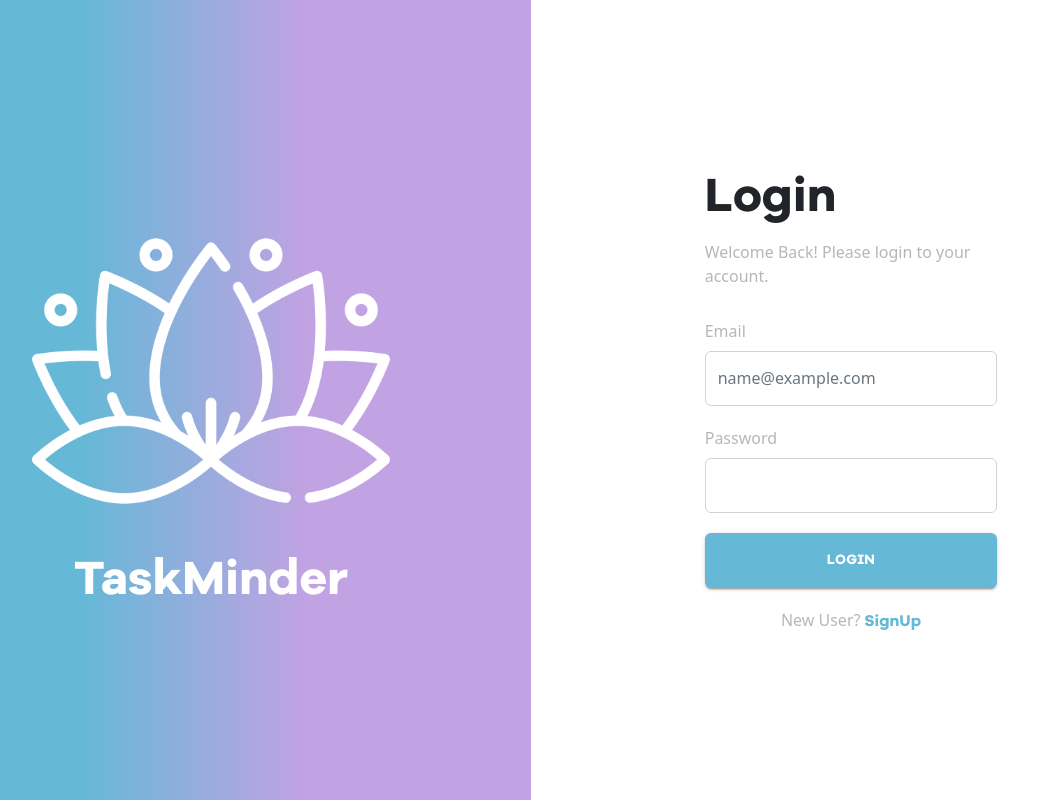
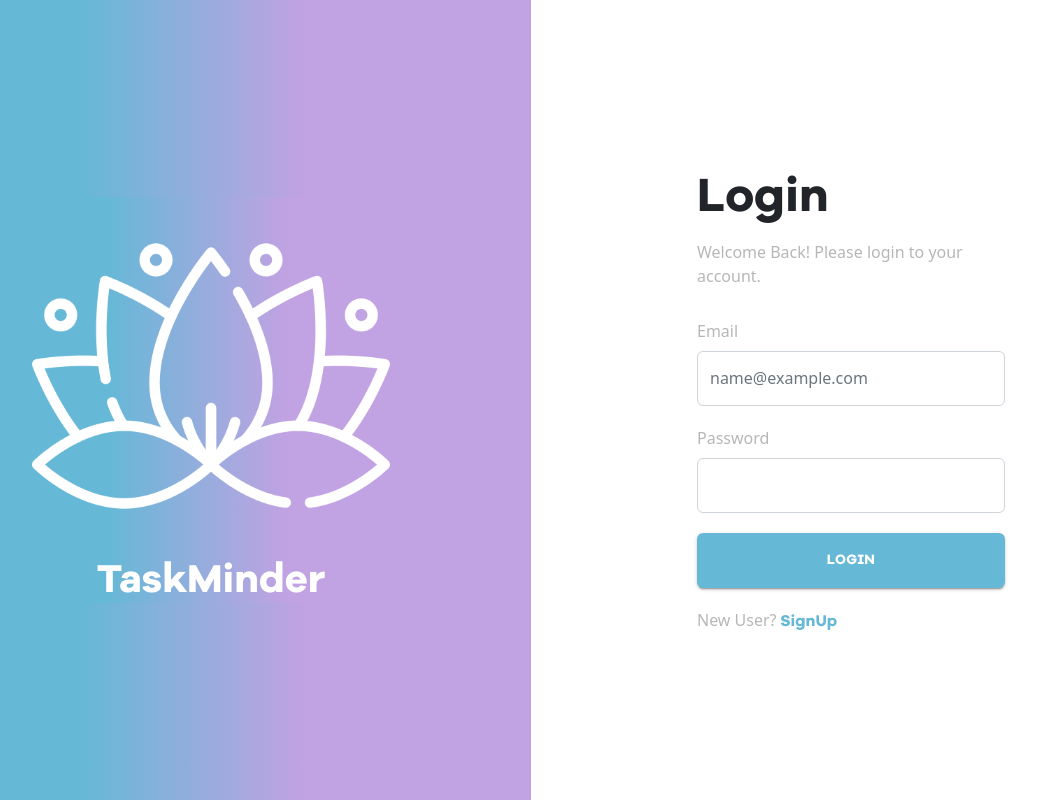
Before and after one commit to jeniferbenavent/taskminder, a React (Vite) app: page / in a window 1280 px wide. Shown: the whole page, without its empty margins (109-1146 px from the left). Built offline with nearby package versions, Linux system fonts and the light colour scheme.

Commit message:
Some Auth page changes

```diff
--- a/src/App.css
+++ b/src/App.css
@@ -1,5 +1,68 @@
-html, body, #root {
-  height: 100vh;
-  margin: 0;
-  padding: 0;
+html,body,#root {
+  height:100vh;
+  margin:0;
+  padding:0
 }
+
+.rightPanel {
+  align-items:center;
+  display:flex;
+  flex-direction:column;
+  height:100vh;
+  justify-content:center;
+  padding:0 25%
+}
+
+.auth-form {
+  padding-top:10%;
+  width:100%
+}
+
+.form-title {
+  width:100%
+}
+
+.form-group {
+  padding-bottom:20px
+}
+
+input {
+  height:55px
+}
+
+button[type="submit"] {
+  background:#66b8d7;
+  border:none;
+  border-radius:6px;
+  color:#fff;
+  cursor:pointer;
+  font-family:"GalanoGrotesqueBold";
+  height:3.4375rem;
+  padding:10px 20px;
+  width:100%
+}
+
+button[type="submit"]:hover {
+  background:rgba(193,162,226,1)
+}
+
+.typeform-title {
+  font-family:"GalanoGrotesqueBold";
+  font-size:3em;
+  padding-bottom:5%
+}
+
+label,.form-subtitle {
+  color:#b8b6b6
+}
+
+.link,.a-formlink {
+  color:#66b8d7!important;
+  cursor:pointer;
+  font-family:"GalanoGrotesqueBold";
+  text-decoration:none
+}
+
+.link:hover,.a-formlink:hover {
+  color:rgba(193,162,226,1)!important
+}
--- a/src/components/Auth/Signup/SignUp.tsx
+++ b/src/components/Auth/Login.tsx
@@ -1,17 +1,16 @@
 import { FormEvent, useState } from "react";
-import { createUserWithEmailAndPassword } from "firebase/auth";
-import { auth } from "../../../firebase";
+import { auth } from "../../firebase";
+import { signInWithEmailAndPassword } from "firebase/auth";
 import { Button } from "@mui/material";
 import { Form } from "react-bootstrap";
-import "./SignUp.css";
 
-function SignUp(props: any) {
+function Login(props: any) {
   const [email, setEmail] = useState("");
   const [password, setPassword] = useState("");
 
   const signIn = (e: FormEvent) => {
     e.preventDefault();
-    createUserWithEmailAndPassword(auth, email, password)
+    signInWithEmailAndPassword(auth, email, password)
       .then((userCredential) => {
         console.log(userCredential);
       })
@@ -22,41 +21,34 @@ function SignUp(props: any) {
 
   return (
     <div className="rightPanel">
-      <div className="infoTitle">
-        <h1>Sign Up</h1>
-        <p>
-          Welcome! Create a new account.
-        </p>
+      <div className="form-title">
+        <h1 className="typeform-title">Login</h1>
+        <p className="form-subtitle">Welcome Back! Please login to your<br></br>account.</p>
       </div>
-      <form className="login-form" onSubmit={signIn}>
+      <form className="auth-form" onSubmit={signIn}>
         <div className="form-group">
           <Form.Label>Email</Form.Label>
           <Form.Control
             type="email"
             placeholder="name@example.com"
             value={email}
-            onChange={(e) => setEmail(e.target.value)}
-          />
+            onChange={(e) => setEmail(e.target.value)} />
         </div>
         <div className="form-group">
           <Form.Label>Password</Form.Label>
           <Form.Control
             type="password"
-            id="inputPassword5"
             aria-describedby="passwordHelpBlock"
             value={password}
-            onChange={(e) => setPassword(e.target.value)}
-          />
+            onChange={(e) => setPassword(e.target.value)} />
         </div>
         <div className="form-group">
-          <Button type="submit" variant="contained">
-            SignUp
-          </Button>
+          <Button type="submit" variant="contained">Login</Button>
         </div>
-        <p className="newuser">Already have a user?<a onClick={ () => props.OnFormSwitch('login')}> LogIn</a></p>
+        <p className="form-subtitle">New User?<a onClick={() => props.OnFormSwitch('register')} className="a-formlink"> SignUp</a></p>
       </form>
     </div>
   );
 }
 
-export default SignUp;
+export default Login;
--- a/src/components/Auth/Login/Login.css
+++ /dev/null
@@ -1,88 +0,0 @@
-.rightPanel {
-  padding: 0 25%;
-  display: flex;
-  align-items: center;
-  justify-content: center;
-  flex-direction: column;
-  height: 100vh;
-}
-
-.form-input,
-.login-form {
-  width: 95%;
-  padding-top: 10%;
-}
-
-.infoTitle {
-  width: 95%;
-}
-
-.form-group {
-  padding-bottom: 20px;
-}
-
-label {
-  color: #b8b6b6;
-}
-
-input {
-  height: 55px;
-}
-
-button[type="submit"] {
-  padding: 10px 20px;
-  background: rgb(102, 184, 215);
-  color: white;
-  border: none;
-  border-radius: 6px;
-  cursor: pointer;
-  width: 100%;
-  height: 3.4375rem;
-  font-family: "GalanoGrotesqueBold";
-}
-
-button[type="submit"]:hover {
-  background: rgba(193,162,226,1);
-}
-
-h1 {
-  font-family: "GalanoGrotesqueBold";
-  font-size: 3em;
-  padding-bottom: 5%;
-}
-
-p {
-  color: #b8b6b6;
-}
-
-.link {
-  color: rgb(102, 184, 215) !important;
-  font-family: "GalanoGrotesqueBold";
-  text-decoration: none;
-  cursor: pointer;
-}
-
-.link:hover {
-  color: rgba(193,162,226,1) !important;
-}
-
-a {
-  color: rgb(102, 184, 215) !important;
-  font-family: "GalanoGrotesqueBold";
-  text-decoration: none;
-  cursor: pointer;
-}
-
-a:hover {
-  color: rgba(193,162,226,1) !important;
-}
-
-.forms{
-justify-content: center;
-    align-items: center;
-    display: flex;
-}
-
-.newuser{
-  text-align: center;
-}
--- a/src/components/Auth/Login/Login.tsx
+++ b/src/components/Auth/SignUp.tsx
@@ -1,18 +1,16 @@
 import { FormEvent, useState } from "react";
-import { signInWithEmailAndPassword } from "firebase/auth";
-import { auth } from "../../../firebase";
+import { createUserWithEmailAndPassword } from "firebase/auth";
+import { auth } from "../../firebase";
 import { Button } from "@mui/material";
 import { Form } from "react-bootstrap";
-import "./Login.css";
 
-
-function Login(props: any) {
+function SignUp(props: any) {
   const [email, setEmail] = useState("");
   const [password, setPassword] = useState("");
 
   const signIn = (e: FormEvent) => {
     e.preventDefault();
-    signInWithEmailAndPassword(auth, email, password)
+    createUserWithEmailAndPassword(auth, email, password)
       .then((userCredential) => {
         console.log(userCredential);
       })
@@ -23,13 +21,11 @@ function Login(props: any) {
 
   return (
     <div className="rightPanel">
-      <div className="infoTitle">
-        <h1>Login</h1>
-        <p>
-          Welcome Back! Please login to your<br></br>account.
-        </p>
+      <div className="form-title">
+        <h1 className="typeform-title">Sign Up</h1>
+        <p className="form-subtitle">Welcome! Create a new account.</p>
       </div>
-      <form className="login-form" onSubmit={signIn}>
+      <form className="auth-form" onSubmit={signIn}>
         <div className="form-group">
           <Form.Label>Email</Form.Label>
           <Form.Control
@@ -43,21 +39,18 @@ function Login(props: any) {
           <Form.Label>Password</Form.Label>
           <Form.Control
             type="password"
-            id="inputPassword5"
             aria-describedby="passwordHelpBlock"
             value={password}
             onChange={(e) => setPassword(e.target.value)}
           />
         </div>
         <div className="form-group">
-          <Button type="submit" variant="contained">
-            Login
-          </Button>
+          <Button type="submit" variant="contained">SignUp</Button>
         </div>
-        <p className="newuser">New User?<a onClick={ () => props.OnFormSwitch('register')}> SignUp</a></p>
+        <p className="form-subtitle">Already have a user?<a onClick={() => props.OnFormSwitch('login')} className="a-formlink"> LogIn</a></p>
       </form>
     </div>
   );
 }
 
-export default Login;
+export default SignUp;
--- a/src/components/Auth/Signup/SignUp.css
+++ /dev/null
@@ -1,115 +0,0 @@
-.rightPanel {
-  align-items: center;
-  display: flex;
-  flex-direction: column;
-  height: 100vh;
-  justify-content: center;
-  padding: 0 25%;
-}
-
-.form-input,
-.login-form {
-  padding-top: 10%;
-  width: 95%;
-}
-
-.infoTitle {
-  width: 95%;
-}
-
-.form-group {
-  padding-bottom: 20px;
-}
-
-label {
-  color: #b8b6b6;
-}
-
-input {
-  height: 55px;
-}
-
-button[type="submit"] {
-  background: #66b8d7;
-  border: none;
-  border-radius: 6px;
-  color: #fff;
-  cursor: pointer;
-  font-family: "GalanoGrotesqueBold";
-  height: 3.4375rem;
-  padding: 10px 20px;
-  width: 100%;
-}
-
-button[type="submit"]:hover {
-  background: rgba(193, 162, 226, 1);
-}
-
-h1 {
-  font-family: "GalanoGrotesqueBold";
-  font-size: 3em;
-  padding-bottom: 5%;
-}
-
-p {
-  color: #b8b6b6;
-}
-
-.link {
-  color: #66b8d7 !important;
-  cursor: pointer;
-  font-family: "GalanoGrotesqueBold";
-  text-decoration: none;
-}
-
-.link:hover {
-  color: rgba(193, 162, 226, 1) !important;
-}
-
-div.logo {
-  align-items: center;
-  background: #66b8d7;
-  background: linear-gradient(
-    90deg,
-    rgba(102, 184, 215, 1) 30%,
-    rgba(193, 162, 226, 1) 65%
-  );
-  display: flex;
-  justify-content: center;
-}
-
-div.logoname {
-  text-align: center;
-}
-
-img.logo {
-  width: 70%;
-}
-
-h1.name {
-  color: #fff;
-  font-family: "GalanoGrotesqueBold";
-  margin: 0;
-  padding: 0;
-}
-
-a {
-  color: #66b8d7 !important;
-  cursor: pointer;
-  font-family: "GalanoGrotesqueBold";
-  text-decoration: none;
-}
-
-a:hover {
-  color: rgba(193, 162, 226, 1) !important;
-}
-
-.forms {
-  align-items: center;
-  display: flex;
-  justify-content: center;
-}
-
-.newuser {
-  text-align: center;
-}
--- a/src/components/SidePanelLogo/SidePanelLogo.css
+++ b/src/components/SidePanelLogo/SidePanelLogo.css
@@ -1,8 +1,26 @@
+div.logo {
+  align-items: center;
+  background: #66b8d7;
+  background: linear-gradient(
+    90deg,
+    rgba(102, 184, 215, 1) 30%,
+    rgba(193, 162, 226, 1) 65%
+  );
+  display: flex;
+  justify-content: center;
+}
 
-div.logoname{
+div.logoname {
   text-align: center;
 }
 
-img.logo{
+img.logo {
   width: 70%;
 }
+
+h1.name {
+  color: #fff;
+  font-family: "GalanoGrotesqueBold";
+  margin: 0;
+  padding: 0;
+}
--- a/src/components/SidePanelLogo/SidePanelLogo.tsx
+++ b/src/components/SidePanelLogo/SidePanelLogo.tsx
@@ -1,12 +1,13 @@
-
 import './SidePanelLogo.css'
 
 function SidePanelLogo() {
 
   return (
-    <div className='logoname'>
-      <img src='/src/assets/img/lotus-white.png' className='logo'/>
-      <h1 className='name'>TaskMinder</h1>
+    <div className='logo'>
+      <div className='logoname'>
+        <img src='/src/assets/img/lotus-white.png' className='logo' />
+        <h1 className='name'>TaskMinder</h1>
+      </div>
     </div>
   )
 }
```
Also changed, not shown: src/pages/Auth.tsx (+5 -5 lines).
